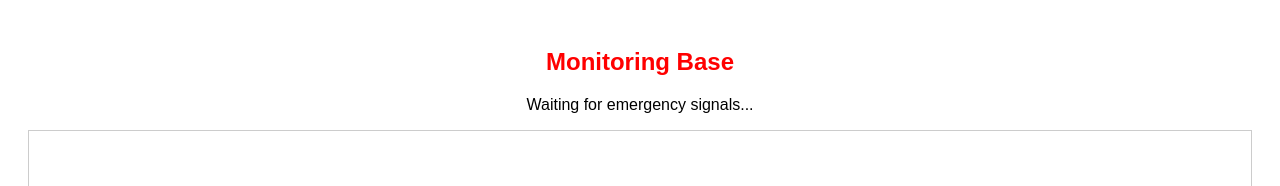
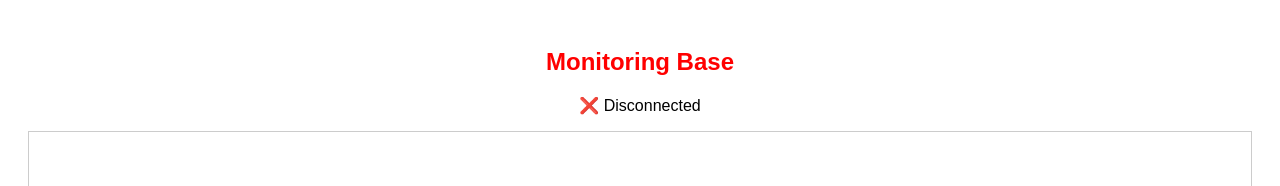
Before and after one commit to vicentezata/h-heas, a website: page public/monitor.html in a window 1280 px wide. Shown: the top 186 px of the page. Drawn offline with Linux system fonts and the light colour scheme.

Commit message:
Update monitor.html

```diff
--- a/public/monitor.html
+++ b/public/monitor.html
@@ -12,7 +12,7 @@
 </head>
 <body>
     <h2>Monitoring Base</h2>
-    <p>Waiting for emergency signals...</p>
+    <p id="status">🔄 Connecting...</p>
     <div id="log"></div>
 
     <script>
@@ -21,6 +21,7 @@
 
         socket.onopen = () => {
             console.log("✅ Connected to WebSocket.");
+            document.getElementById("status").innerText = "✅ Connected to WebSocket";
         };
 
         socket.onmessage = async (event) => {
@@ -46,7 +47,15 @@
             }
         };
 
-        socket.onclose = () => console.log("❌ Disconnected from WebSocket.");
+        socket.onerror = (error) => {
+            console.error("❌ WebSocket Error:", error);
+            document.getElementById("status").innerText = "⚠️ WebSocket Error";
+        };
+
+        socket.onclose = () => {
+            console.log("❌ Disconnected from WebSocket.");
+            document.getElementById("status").innerText = "❌ Disconnected";
+        };
     </script>
 </body>
 </html>
```
